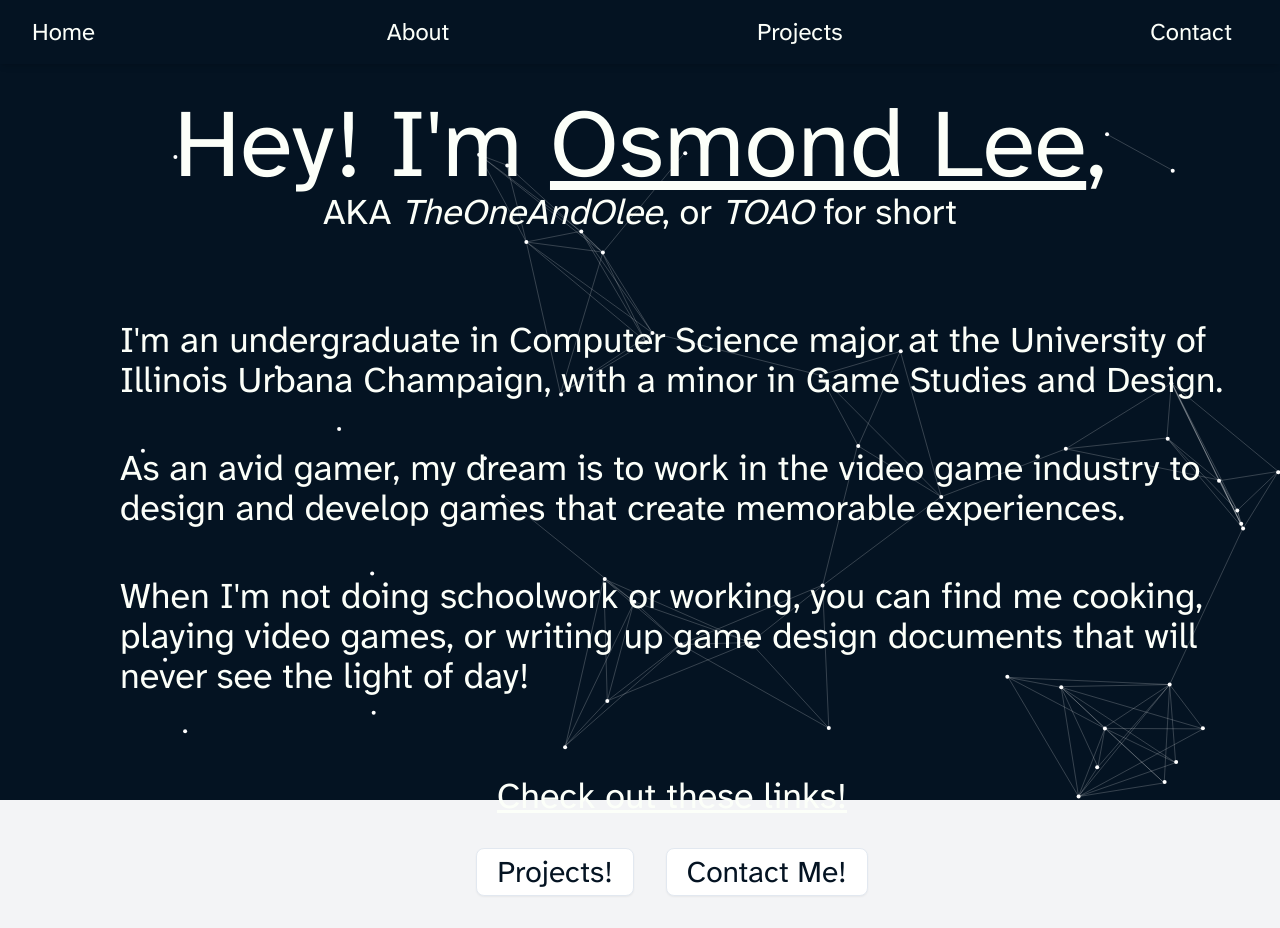
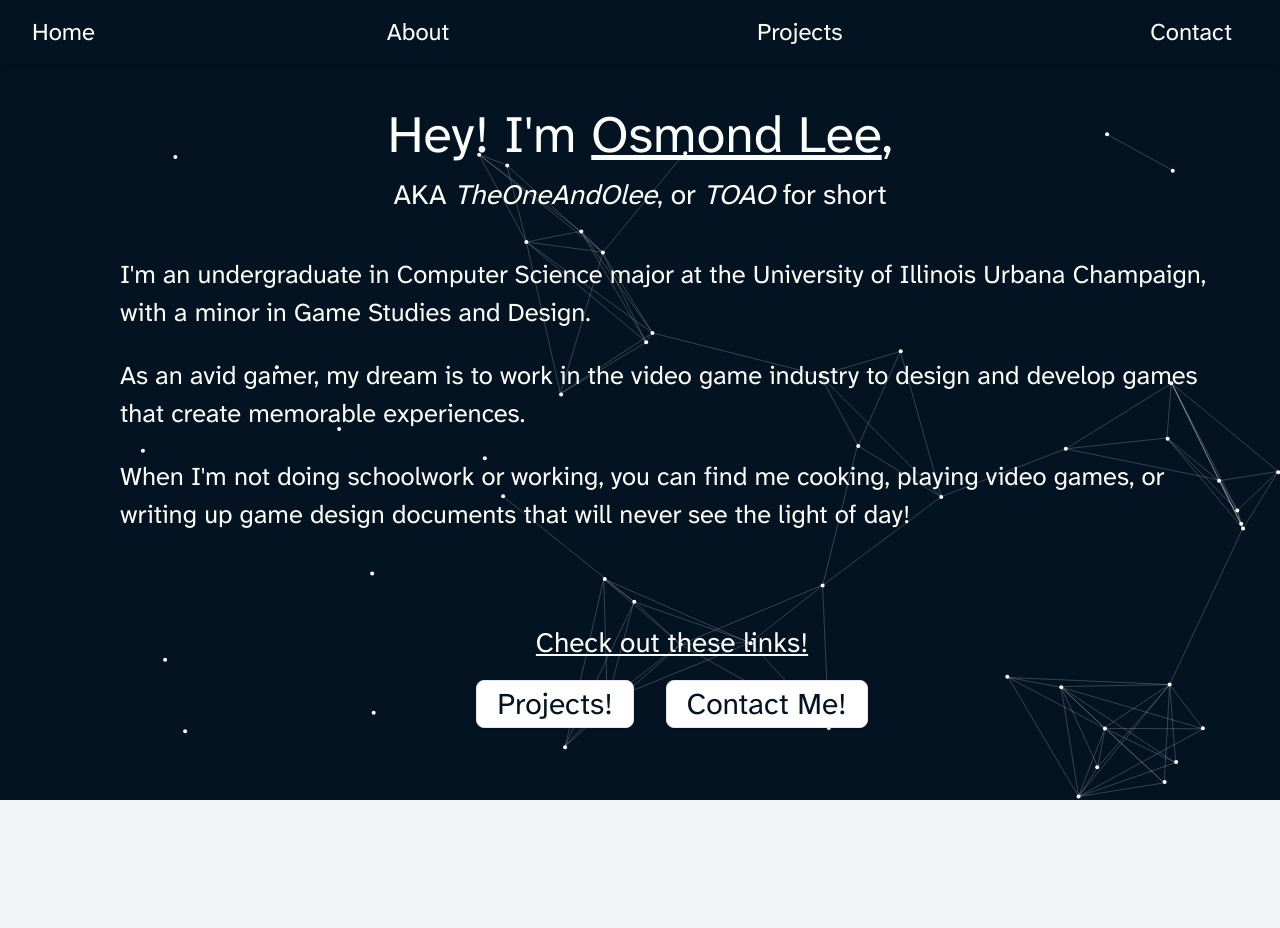
Before and after one commit to TheOneAndOlee/olee-portfolio, a SvelteKit app: page / in a window 1280 px wide. After the commit the page ends 800 px from the top, so only its background shows below. Built offline with nearby package versions, Linux system fonts and the light colour scheme.

Commit message:
Added proper text sizing

```diff
--- a/src/routes/+page.svelte
+++ b/src/routes/+page.svelte
@@ -69,7 +69,7 @@
                 on:introend={() => showSecondary = true}
             >
 
-                 <p class="text-8xl justify-center text-center flex items-center w-full text-[#FCFFF9]">Hey! I'm&nbsp;<u>Osmond Lee</u>,</p>
+                 <p class="text-[6.5vh] justify-center text-center flex items-center w-full text-[#FCFFF9]">Hey! I'm&nbsp;<u>Osmond Lee</u>,</p>
             </div>
             {/if}
             {#if showSecondary}
@@ -78,14 +78,14 @@
                 on:introend={() => showIntro = true}
             >
 
-                 <p class="text-4xl justify-center text-center flex items-center w-full text-[#FCFFF9]">AKA&nbsp;<i>TheOneAndOlee</i>, or&nbsp;<i>TOAO</i>&nbsp;for short</p>
+                 <p class="text-[3.5vh] justify-center text-center flex items-center w-full text-[#FCFFF9]">AKA&nbsp;<i>TheOneAndOlee</i>, or&nbsp;<i>TOAO</i>&nbsp;for short</p>
             </div>
             {/if}
         </div>
 
         {#if showIntro}
-            <div class="flex flex-row flex-grow min-h-0">
-                <div class="h-full px-8 py-8" transition:fly={{delay:250, duration:300, x:-100, y:0}}>
+            <div class="flex flex-col lg:flex-row flex-grow min-h-0">
+                <div class="h-full px-8 py-4" transition:fly={{delay:250, duration:300, x:-100, y:0}}>
                     <enhanced:img
                         class="relative z-50 h-full w-auto"
                         src="/src/lib/assets/betterHeadshot.webp"
@@ -99,23 +99,23 @@
                     on:introend={() => showButtons = true}
                     style="font-family: 'atkinson-hyperlegible-next', sans-serif;"
                 >
-                    <div class="space-y-12 py-12">
-                        <p class="text-4xl w-full text-[#FCFFF9]">
+                    <div class="space-y-[3vh] pb-[3vh]">
+                        <p class="text-[3.2vh] w-full text-[#FCFFF9]">
                             I'm an undergraduate in Computer Science major at the University of Illinois Urbana Champaign, with a minor in Game Studies and Design.
                         </p>
-                        <p class="text-4xl w-full text-[#FCFFF9]">
+                        <p class="text-[3.2vh] w-full text-[#FCFFF9]">
                             As an avid gamer, my dream is to work in the video game industry to design and develop games that create memorable experiences.
                         </p>
-                        <p class="text-4xl w-full text-[#FCFFF9]">When I'm not doing schoolwork or working, you can find me cooking, playing video games, or writing up game design documents that will never see the light of day!</p>
+                        <p class="text-[3.2vh] w-full text-[#FCFFF9]">When I'm not doing schoolwork or working, you can find me cooking, playing video games, or writing up game design documents that will never see the light of day!</p>
                     </div>
 
                     <div class="flex-grow"></div>
 
                     {#if showButtons}
-                        <div class="flex flex-col justify-center items-center gap-8 py-8"
+                        <div class="flex flex-col justify-center items-center gap-[2vh] py-8"
                             transition:fly={{delay:200, duration:300, x:0, y:225}}
                         >
-                            <p class="underline text-4xl text-[#FCFFF9] text-center w-full justify-center items-center">Check out these links!</p>
+                            <p class="underline text-[3.5vh] text-[#FCFFF9] text-center w-full justify-center items-center">Check out these links!</p>
 
                             <div class="flex justify-center items-center gap-8">
                                 <!-- <Button
--- a/src/routes/Projects/+page.svelte
+++ b/src/routes/Projects/+page.svelte
@@ -7,10 +7,8 @@
     import '../../app.css'
     import Navbar from '$lib/components/ui/Navbar/Navbar.svelte';
     import * as Card from '$lib/components/ui/card/index.js';
-    import { Colors } from '$lib/assets/Colors.js';
     import Button, { buttonVariants } from '$lib/components/ui/button/button.svelte';
     import { Badge } from "$lib/components/ui/badge/index.js";
-	import { linear } from 'svelte/easing';
 	import { Link } from '$lib/components/ui/breadcrumb';
     import { projects } from '$lib/assets/Projects.js';
     import { categories } from '$lib/assets/Categories';
@@ -72,7 +70,7 @@
 
             <div class="grid grid-cols-1 gap-8 md:grid-cols-2 lg:grid-cols-3">
                 {#each projects as project}
-                    <Card.Root>
+                    <Card.Root class="bg-[#FCFFF9]">
                         <Card.Header>
                             <Card.Title>{project.title}</Card.Title>
                             <Card.Description>{project.description}</Card.Description>
@@ -92,7 +90,7 @@
                             {#if project.footer != ""}
                                 <Button variant="link" size="sm" href={project.link} target="_blank">{project.footer}</Button>
                             {:else}
-                                <Button variant="link" size="sm">No page for this project yet, sorry!</Button>
+                                <Button variant="link" size="sm">Nothing for this project yet, sorry!</Button>
                             {/if}
                             <!-- <Button variant="link" size="sm">Learn More</Button> -->
                         </Card.Footer>
--- a/src/routes/SteamProfile/+page.svelte
+++ b/src/routes/SteamProfile/+page.svelte
@@ -29,24 +29,25 @@
     <link rel="icon" href="/favicon.ico" />
 </svelte:head>
 
-<div class="container" style="font-family: 'Atkinson-Hyperlegible-Next', sans-serif; color: {textColor};">
+<div class="relative w-full text-[#FCFFF9] h-screen flex flex-col">
 
     <Navbar
         breadcrumbs = {breadcrumbs}
         navLinks = {navLinks}
     ></Navbar>
 
-    <h1 class="text-4xl mb-4 text-center w-full text-[{textColor}]">My Most Recently Played Steam Games!</h1>
-    <p>
-        <em>Data Source: {data.source} | Last Updated: {data.lastUpdated} | Total Games Played Recently: {data.totalGames}</em>
-    </p>
+    <h1 class="text-[5vh] mb-4 text-center w-full text-[{textColor}]">My Most Recently Played Steam Games!</h1>
+    <em class="text-[2.25vh] text-center w-full">Data Source: {data.source} | Last Updated: {data.lastUpdated} | Total Games Played Recently: {data.totalGames}</em>
+
+    <div class="container" style="font-family: 'Atkinson-Hyperlegible-Next', sans-serif; color: {textColor};">
+
         {#if data.recentGames && data.recentGames.length !== 0}
             <table class="table table-striped table-xl">
                 <thead>
                     <tr>
-                    <th>Game</th>
-                    <th>Hours (Last 2 Weeks)</th>
-                    <th>Hours (Total)</th>
+                        <th class="text-[#041322]">Game</th>
+                        <th class="text-[#041322]">Hours (Last 2 Weeks)</th>
+                        <th class="text-[#041322]">Hours (Total)</th>
                     </tr>
                 </thead>
                 <tbody>
@@ -62,6 +63,7 @@
         {:else}
             <p>No recent games found!</p>
         {/if}
+    </div>
 </div>
 
 <style>
```
Lines whose indentation alone changed are shown as unchanged.
